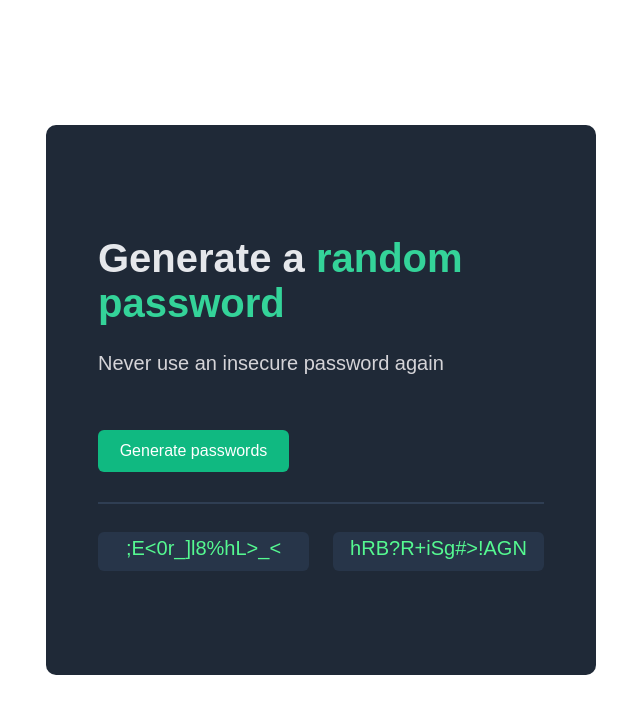
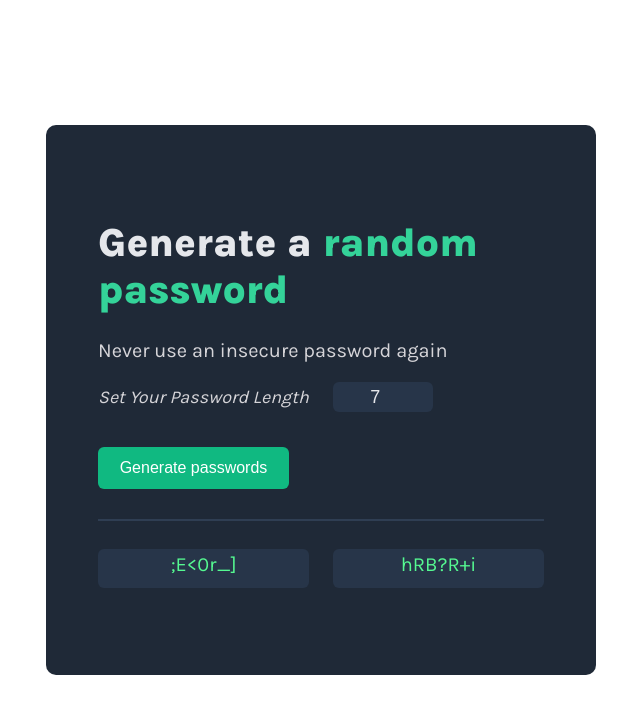
Before and after one commit to renegadec/PasswordGenerator, a website built with Vite: page index.html in a window 1280 px wide. Both pictures are taken after a click on the button "Generate passwords". Shown: the whole page, without its empty margins (319-959 px from the left). Built offline with nearby package versions, Linux system fonts and the light colour scheme; files whose address does not match are found by name.

Commit message:
added ability for user to set their own password length

```diff
--- a/assets/index.css
+++ b/assets/index.css
@@ -1,6 +1,6 @@
 @font-face {
   font-family: 'Karla';
-  src: url('fonts/Karla-VariableFont_wght.ttf') format('truetype');
+  src: url('../assets/fonts/Karla-VariableFont_wght.ttf') format('truetype');
   font-style: bold;
 }
 
@@ -20,6 +20,27 @@ body {
     justify-content: center;
     align-items: center;
     border-radius: 10px;
+}
+
+label {
+    color: #D5D4D8;
+    font-size: 18px;
+    font-weight: normal;
+    font-style: italic;
+    margin-right: 20px;
+}
+
+input {
+    width: 100px;
+    height: 30px;
+    border-radius: 6px;
+    border: none;
+    background: #273549;
+    color: #E5E7EB;
+    font-size: 18px;
+    font-weight: normal;
+    margin-right: 20px;
+    text-align: center;
 }
 
 .heading {
--- a/assets/index.js
+++ b/assets/index.js
@@ -5,12 +5,18 @@ let passWordElOne = document.getElementById("password-one")
 let passWordElTwo = document.getElementById("password-two")
 
 
-let passWordTwo = [];
 
 function generatePassword() {
     let passWordOne = "";
     let passWordTwo = "";
-    for (let i = 0; i < 15; i++) {
+    let passwordLength = document.getElementById("password-length").value;
+
+    if (passwordLength < 7 || passwordLength > 30) {
+        alert("Password length must be between 7 and 30");
+        return;
+    }
+
+    for (let i = 0; i < passwordLength; i++) {
         let randomIndexOne = Math.floor(Math.random() * characters.length)
         let randomIndexTwo = Math.floor(Math.random() * characters.length)
         passWordOne += characters[randomIndexOne]
@@ -19,18 +25,3 @@ function generatePassword() {
     passWordElOne.textContent = passWordOne;
     passWordElTwo.textContent = passWordTwo;
 }
-
-
-
-
-
-
-
-
-
-
-// for (let i = 0; i < characters.length; i++) {
-//     for (let j = 0; j < 15; j++) {
-//         passWordOne.textContent += characters[randomIndexOne]
-//     }
-// }
--- a/index.html
+++ b/index.html
@@ -1,12 +1,14 @@
 <html>
     <head>
-        <link rel="stylesheet" href="./assets/index.css">
+        <link rel="stylesheet" href="/assets/index.css">
     </head>
     <body>
         <div class="container">
             <div class="heading">
                 <h1>Generate a <span>random password<span></h1>
                 <p>Never use an insecure password again </p>
+                <label for="password-length">Set Your Password Length</label>
+                <input type="number" id="password-length" min="7" max="30" value="7">
                 <button onclick="generatePassword()">Generate passwords</button>
                 <hr>
                 <div class="password-container">
@@ -15,6 +17,6 @@
                 </div>
             </div>
         </div>
-        <script src="./assets/index.js"></script>
+        <script src="/assets/index.js"></script>
     </body>
 </html>
```
Also changed, not shown: assets/fonts/Karla-Italic-VariableFont_wght.ttf (renamed from fonts/Karla-Italic-VariableFont_wght.ttf), assets/fonts/Karla-VariableFont_wght.ttf (renamed from fonts/Karla-VariableFont_wght.ttf).
